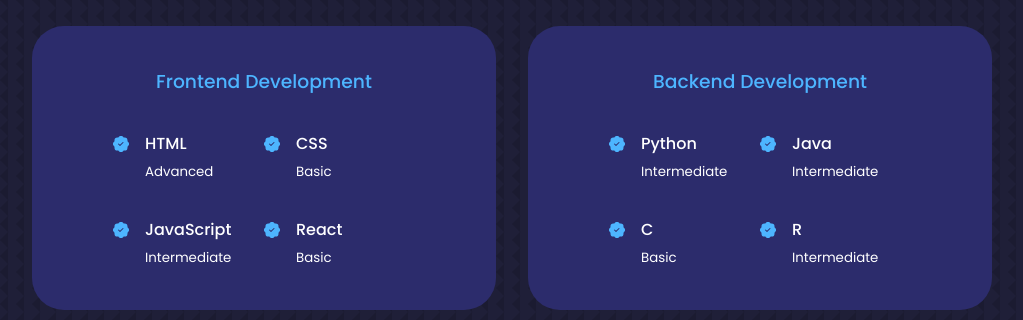
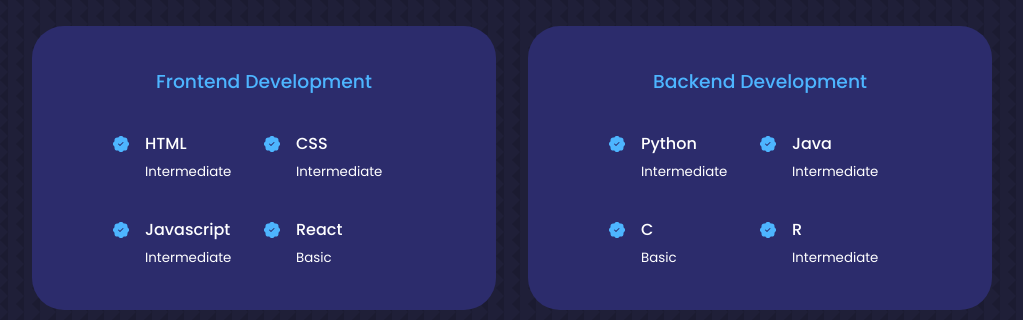
Before and after one commit to erichugy/erichugy.github.io, a React (Create React App) app: page / in a window 1280 px wide. Shown: the part 1720-2040 px from the top of the page, without its empty margins (128-1151 px from the left). Built offline with nearby package versions, Linux system fonts and the light colour scheme.

Commit message:
figured out experience

```diff
--- a/src/components/experience/Experience.jsx
+++ b/src/components/experience/Experience.jsx
@@ -2,7 +2,54 @@
 import './experience.css'
 import {BsPatchCheckFill} from "react-icons/bs"
 
+const skill = {
+  advanced:"Advanced",
+  intermediate:"Intermediate",
+  basic:"Basic",
+}
+
+const data = {
+  experience__frontend:[
+    {
+      tech: "HTML",
+      lvl: skill.intermediate
+    },
+    {
+      tech: "CSS",
+      lvl: skill.intermediate
+    },
+    {
+      tech: "Javascript",
+      lvl: skill.intermediate
+    },
+    {
+      tech: "React",
+      lvl: skill.basic
+    },
+  ],
+  experience__backend:[
+    {
+      tech: "Python",
+      lvl: skill.intermediate
+    },
+    {
+      tech: "Java",
+      lvl: skill.intermediate
+    },
+    {
+      tech: "C",
+      lvl: skill.basic
+    },
+    {
+      tech: "R",
+      lvl: skill.intermediate
+    },
+  ],
+}
+
+
 const Experience = () => {
+
   return (
     <section id='experience'>
       <h5>Skills</h5>
@@ -12,68 +59,38 @@
         <div className="experience__frontend">
           <h3>Frontend Development</h3>
           <div className="experience__content">
+            {
+              data["experience__frontend"].map(({tech, lvl}) => {
+                return(
                   <article className="experience__details">
                     <BsPatchCheckFill className='experience__details-icon'/>
                     <div>
-                <h4>HTML</h4>
-                <small className='text-light'>Advanced</small>
+                      <h4>{tech}</h4>
+                      <small className='text-light'>{lvl}</small>
                     </div>
                   </article>
-            <article className="experience__details">
-              <BsPatchCheckFill className='experience__details-icon'/>
-              <div>
-                <h4>CSS</h4>
-                <small className='text-light'>Basic</small>
-              </div>
-            </article>
-            <article className="experience__details">
-              <BsPatchCheckFill className='experience__details-icon'/>
-              <div>
-                <h4>JavaScript</h4>
-                <small className='text-light'>Intermediate</small>
-              </div>
-            </article>
-            <article className="experience__details">
-              <BsPatchCheckFill className='experience__details-icon'/>
-              <div>
-                <h4>React</h4>
-                <small className='text-light'>Basic</small>
-              </div>
-            </article>
+                );
+              })
+            }
           </div>
         </div>
 
         <div className="experience__backend">
           <h3>Backend Development</h3>
           <div className="experience__content">
+            {
+              data["experience__backend"].map((e) => {
+                return(
                   <article className="experience__details">
                     <BsPatchCheckFill className='experience__details-icon'/>
                     <div>
-                <h4>Python</h4>
-                <small className='text-light'>Intermediate</small>
+                      <h4>{e.tech}</h4>
+                      <small className='text-light'>{e.lvl}</small>
                     </div>
                   </article>
-            <article className="experience__details">
-              <BsPatchCheckFill className='experience__details-icon'/>
-              <div>
-                <h4>Java</h4>
-                <small className='text-light'>Intermediate</small>
-              </div>
-            </article>
-            <article className="experience__details">
-              <BsPatchCheckFill className='experience__details-icon'/>
-              <div>
-                <h4>C</h4>
-                <small className='text-light'>Basic</small>
-              </div>
-            </article>
-            <article className="experience__details">
-              <BsPatchCheckFill className='experience__details-icon'/>
-              <div>
-                <h4>R</h4>
-                <small className='text-light'>Intermediate</small>
-              </div>
-            </article>
+                );
+              })
+            }
           </div>
         </div>
 
```
Lines whose indentation alone changed are shown as unchanged.
